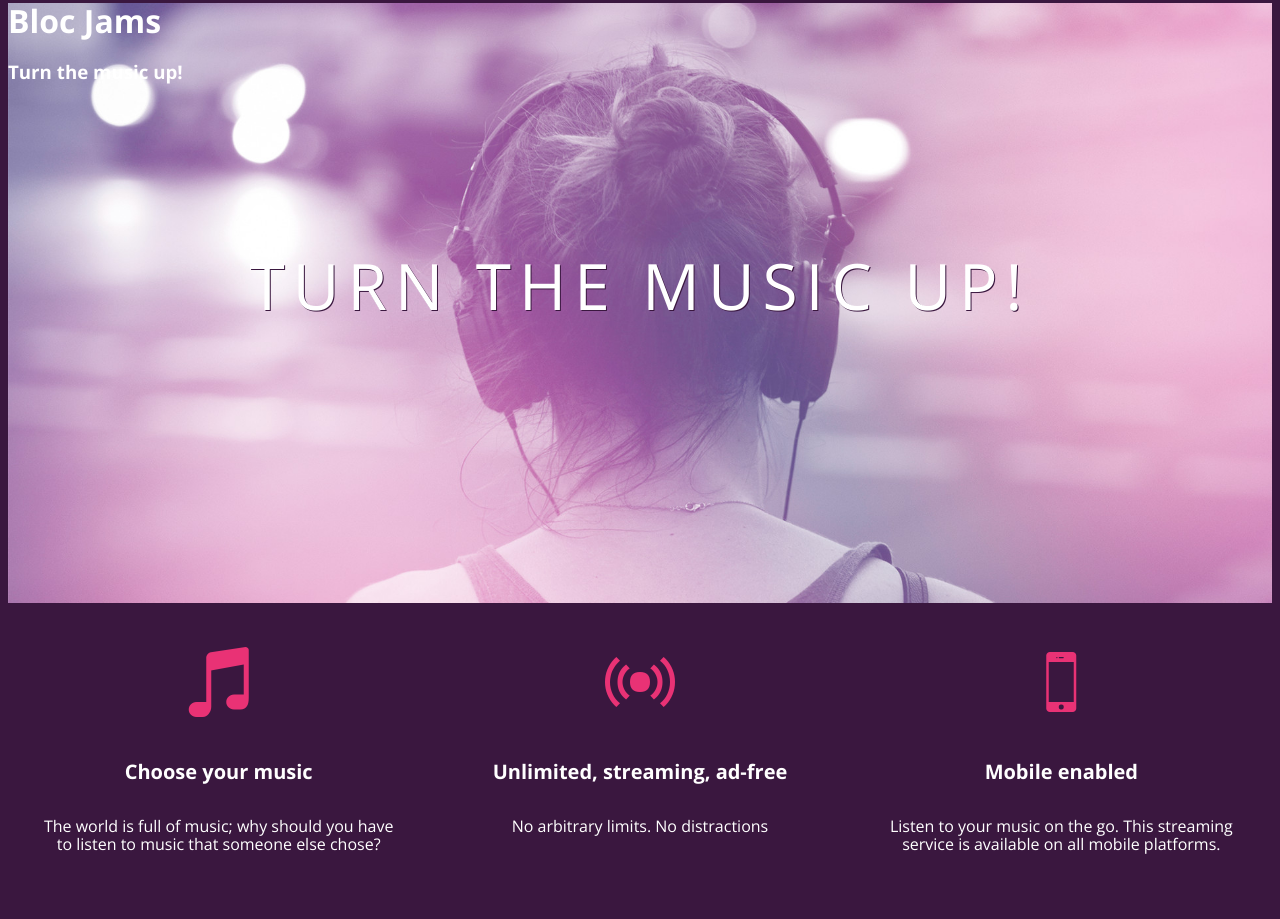
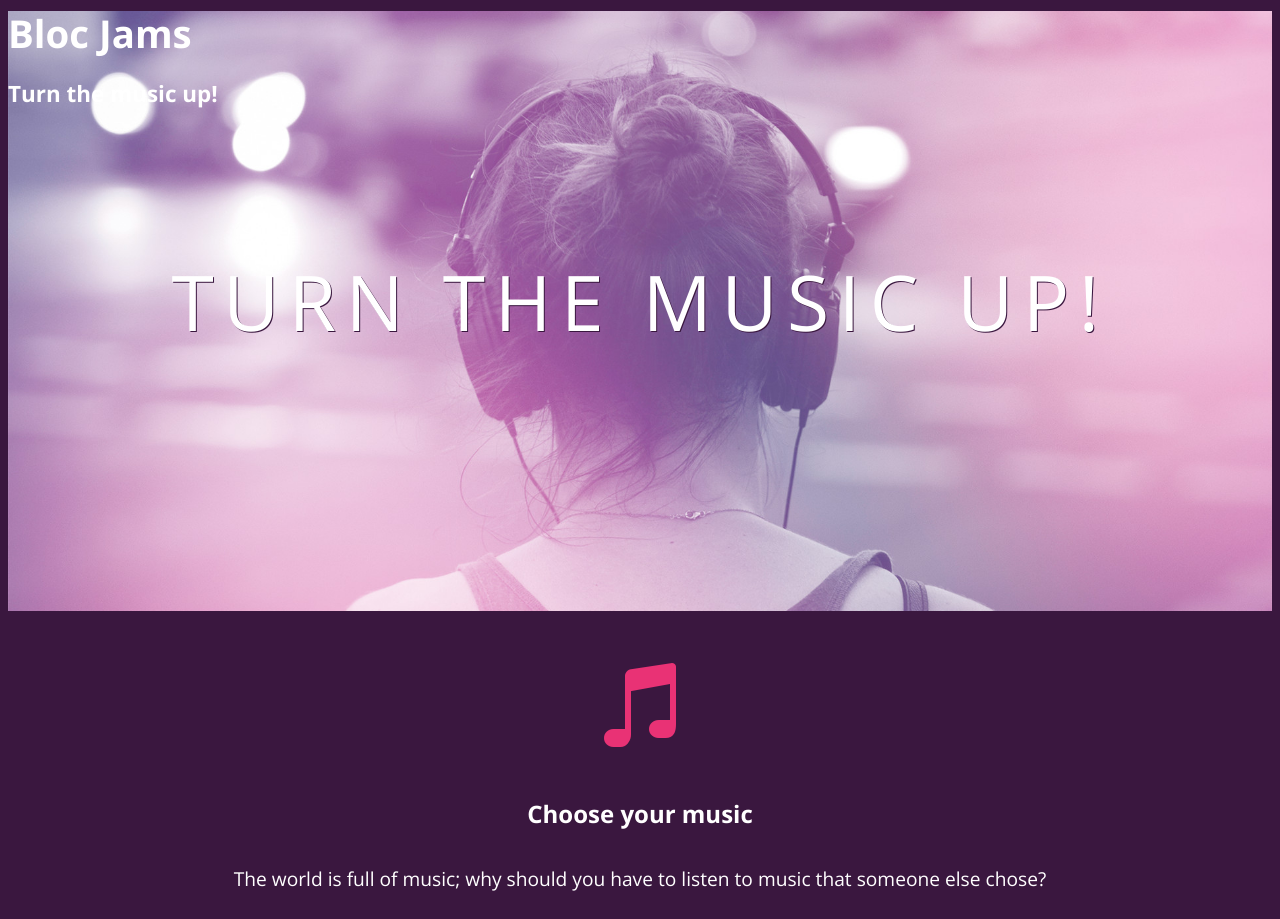
Before and after one commit to ednahayes/bloc-jams, a plain HTML site: page index.html in a window 1280 px wide. Shown: the part 121-1040 px from the top of the page. Drawn offline with nearby package versions, Linux system fonts and the light colour scheme; files that its build step writes are made by us from their sources.

Commit message:
assignment-4-part-a

```diff
--- a/index.html
+++ b/index.html
@@ -2,26 +2,28 @@
 <html>
     <head>
           <title>Bloc Jams</title>
+          <meta name="viewport" content="width=devic-width, initial-scale=1">
           <link rel="stylesheet" type="text/css" href="http://fonts.googleapis.com/css?family=Open+Sans:400,800,600,700,300">
           <link rel="stylesheet" type="text/css" href="http://code.ionicframework.com/ionicons/2.0.1/css/ionicons.min.css">
           <link rel="stylesheet" type="text/css" href="styles/normalize.css">
           <link rel="stylesheet" type="text/css" href="styles/main.css">
+          <link rel="stylesheet" type="text/css" href="styles/landing.css">
     </head>
 
-      <body>
+
       <body class="landing">
-           <nav> <!--navigation bar -->
-            <nav class="navbar"><!--navigation bar -->
+
+          <nav class="navbar"><!--navigation bar -->
                 <img src="assets/images/bloc_jams_logo.png" alt="bloc jams logo" class="logo">
           </nav>
-          <section> <!-- hero content -->
+
           <section class="hero-content"><!-- hero content -->
               <h1>Bloc Jams</h1>
               <h3>Turn the music up!</h3>
               <h1 class="hero-title">Turn the music up!</h1>
           </section>
 
-          <section class="selling-points"> <!--selling points -->
+          <section class="selling-points container"> <!--selling points -->
               <div class="point">
                   <span class="ion-music-note"></span>
                   <h5 class="point-title">Choose your music</h5>
--- /dev/null
+++ b/styles/landing.css
@@ -0,0 +1,50 @@
+body.landing {
+    background-color: rgb(58,23,63);
+}
+
+.hero-content {
+    position: relative;
+    min-height: 600px;
+    background-image: url(../assets/images/bloc_jams_bg.jpg);
+    background-repeat: no-repeat;
+    background-position: center center;
+    background-size: cover;
+}
+
+.hero-content .hero-title {
+    position: absolute;
+    top: 40%;
+    -webkit-transform: translateY(-50%);
+    -moz-transform: translateY(-50%);
+    transform: translateY(-50%);
+    width: 100%;
+    text-align: center;
+    font-size: 4rem;
+    font-weight: 300;
+    text-transform: uppercase;
+    letter-spacing: 0.5rem;
+    text-shadow: 1px 1px 0px rgb(58,23,63);
+}
+
+.selling-points {
+    position: relative;
+
+}
+
+.point {
+
+    position: relative;
+    padding: 2rem;
+    text-align: center;
+}
+
+.point  .point-title {
+    font-size: 1.25rem;
+}
+
+.ion-music-note,
+.ion-radio-waves,
+.ion-iphone {
+    color: rgb(233,50,117);
+    font-size: 5rem;
+}
--- a/styles/main.css
+++ b/styles/main.css
@@ -1,3 +1,9 @@
+*, *:before, *:after {
+    -moz-box-sizing: border-box;
+    -webkit-box-sizing: border-box;
+    box-sizing: border-box;
+}
+
 html {
     height: 100%;
     font-size: 100%;
@@ -9,66 +15,42 @@ body {
     min-height: 100%;
 }
 
-body.landing {
-      background-color: rgb(58,23,63);
-}
 .navbar {
     padding: 0.5rem;
     background-color: rgb(101,18,95);
 }
 
-.navbar .logo {
+.navbar > .logo {
     position: relative;
     left: 2rem;
 }
 
-.hero-content {
-      position: relative;
-      min-height: 600px;
-      background-image: url(../assets/images/bloc_jams_bg.jpg);
-      background-repeat: no repeat;
-      background-position: center center;
-      background-size: cover;
+.container {
+     margin: 0 auto;
+     max-width: 64rem;
  }
 
-.hero-content .hero-title {
-      position: absolute;
-      top: 40%;
-      -webkit-transform: translateY(-50%);
-      -moz-transform: translateY(-50%);
-      -ms-transform: translateY(-50%);
-      transform: translateY(-50%);
-      width: 100%;
-      text-align: center;
-      font-size: 4rem;
-      font-weight: 300;
-      text-transform: uppercase;
-      letter-spacing: 0.5rem;
-      text-shadow: 1px 1px 0px rgb(58,23,63);
+/* Medium and small screens (640px) */
+ @media (min-width: 640px) {
+      html { font-size: 112%; }
+
+
+  .column {
+     float: left;
+     padding-left: 1rem;
+     padding-right: 1rem;
    }
 
-.selling-points {
-    position: relative;
-    display: table;
-    width: 100%;
-    -webkit-box-sizing: border-box;
-    -moz-box-sizing: border-box;
-    box-sizing: border-box;
-}
-.point {
-    display: table-cell;
-    position: relative;
-    width: 33.3%;
-    padding: 2rem;
-    text-align: center;
-}
-.point .point-title {
-    font-size: 1.25rem;
+    .column.full { width: 100%; }
+    .column.two-thirds { width: 66.7%; }
+    .column.half { width: 50%; }
+    .column.third { width: 33.3%; }
+    .column.fourth { width: 25%; }
+    .column.flow-opposite { float: right; }
+
 }
 
-.ion-music-note,
-.ion-radio-waves,
-.ion-iphone {
-    color: rgb(233,50,117);
-    font-size: 5rem;
+ /* Large screens (1024px) */
+ @media (min-width: 1024px) {
+      html { font-size: 120%; }
  }
```
Also changed, not shown: styles/normalize.css (renamed from normalize.css). Lines whose indentation alone changed are shown as unchanged.
